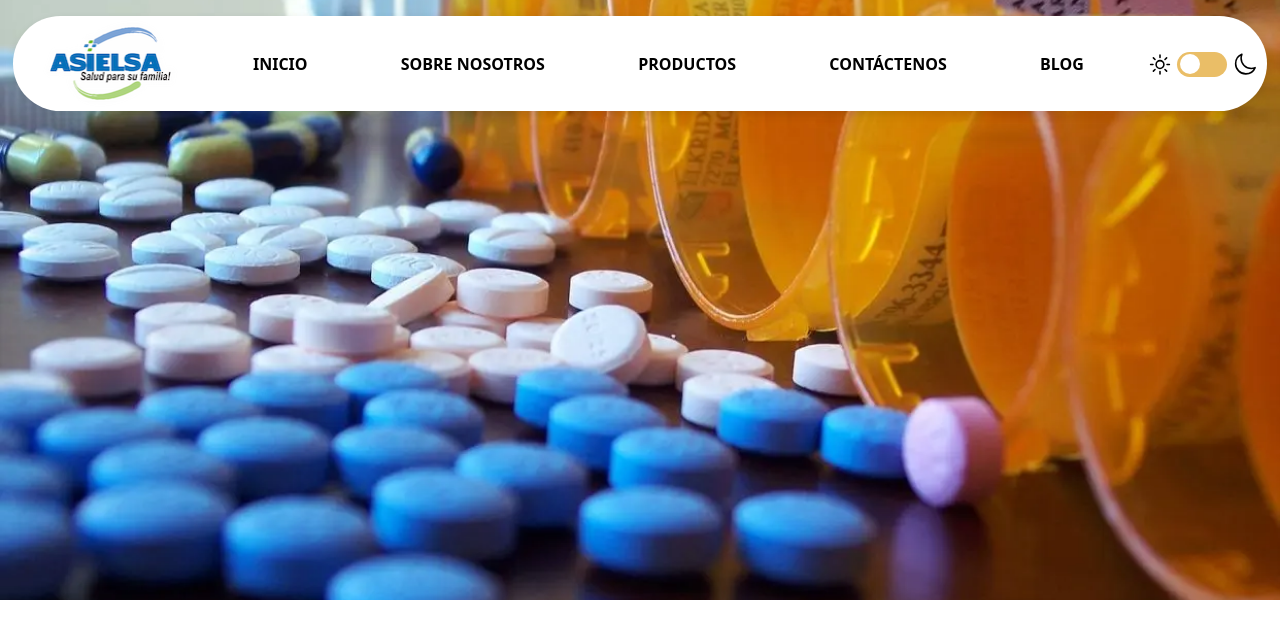
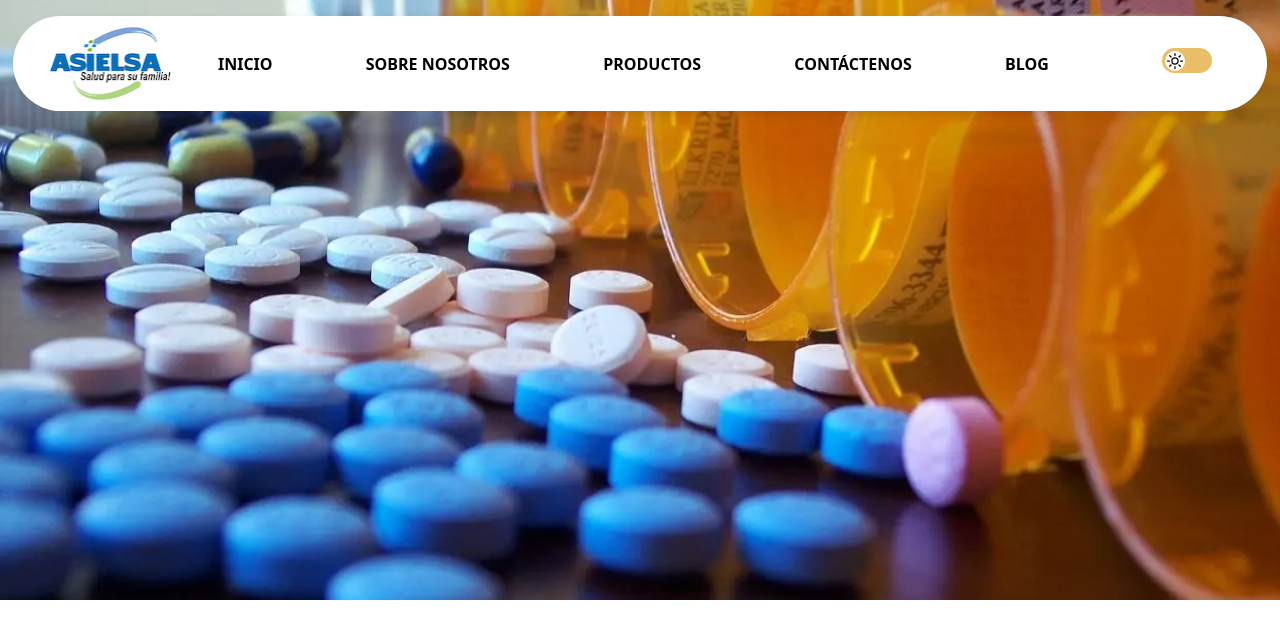
Before and after one commit to CarlosGonzalez20/pruebaT1F, a React (Vite) app in the folder drogueria-asiel/: page / in a window 1280 px wide. Shown: the top 638 px of the page. Built offline with nearby package versions, Linux system fonts and the light colour scheme.

Commit message:
agregando switch para cambio de tema

```diff
--- a/drogueria-asiel/src/components/SwitchTheme/switchtheme.css
+++ b/drogueria-asiel/src/components/SwitchTheme/switchtheme.css
@@ -18,11 +18,11 @@ body {
 
 /* Estilos para el switch */
 .switch-button {
-    position: absolute;
     display: inline-block;
     width: 50px;
     height: 25px;
-    top: 10px;
+    margin-left: 20px;
+    position: relative;
 }
 
 .switch-button__checkbox {
@@ -31,20 +31,23 @@ body {
 
 .ligth-icon, .dark-icon {
     position: absolute;
-    width: 100%;
-    height: 100%;
+    top: 50%;
+    transform: translateY(-50%);
+    width: 20px; /* Ajusta el tamaño de los SVG */
+    height: 20px;
     pointer-events: none;
+    transition: opacity 0.3s;
 }
 
 .ligth-icon {
-    left: -85%;
-    text-align: center;
+    left: 3px;
+    opacity: 1;
 }
 
 .dark-icon {
-    right: -85%;
-    top: 0;
-    text-align: center;
+    right: 3px;
+    opacity: 0;
+    color: black
 }
 
 .switch-button__label {
@@ -78,3 +81,11 @@ body {
 .switch-button__checkbox:checked + .switch-button__label::after {
     left: 27px;
 }
+
+.switch-button__checkbox:checked ~ .ligth-icon {
+    opacity: 0;
+}
+
+.switch-button__checkbox:checked ~ .dark-icon {
+    opacity: 1;
+}
--- a/drogueria-asiel/src/components/SwitchTheme/switchtheme.jsx
+++ b/drogueria-asiel/src/components/SwitchTheme/switchtheme.jsx
@@ -2,9 +2,7 @@ import { useState, useEffect } from "react";
 import "./switchtheme.css";
 
 function SwitchTheme() {
-    // Detectar el tema del sistema
     const getSystemTheme = () => window.matchMedia("(prefers-color-scheme: dark)").matches;
-
     const [isDarkMode, setIsDarkMode] = useState(getSystemTheme);
 
     const handleToggle = () => {
@@ -16,7 +14,6 @@ function SwitchTheme() {
         });
     };
 
-    // Efecto para sincronizar con el tema del sistema y guardar la preferencia
     useEffect(() => {
         const savedTheme = localStorage.getItem("theme");
         if (savedTheme) {
@@ -40,9 +37,6 @@ function SwitchTheme() {
 
     return (
         <div className="switch-button">
-            <svg xmlns="http://www.w3.org/2000/svg" fill="none" viewBox="0 0 24 24" strokeWidth="1.5" stroke="currentColor" className="ligth-icon">
-                <path strokeLinecap="round" strokeLinejoin="round" d="M12 3v2.25m6.364.386-1.591 1.591M21 12h-2.25m-.386 6.364-1.591-1.591M12 18.75V21m-4.773-4.227-1.591 1.591M5.25 12H3m4.227-4.773L5.636 5.636M15.75 12a3.75 3.75 0 1 1-7.5 0 3.75 3.75 0 0 1 7.5 0Z" />
-            </svg>
             <input
                 type="checkbox"
                 id="switch-label"
@@ -51,6 +45,9 @@ function SwitchTheme() {
                 onChange={handleToggle}
             />
             <label htmlFor="switch-label" className="switch-button__label"></label>
+            <svg xmlns="http://www.w3.org/2000/svg" fill="none" viewBox="0 0 24 24" strokeWidth="1.5" stroke="currentColor" className="ligth-icon">
+                <path strokeLinecap="round" strokeLinejoin="round" d="M12 3v2.25m6.364.386-1.591 1.591M21 12h-2.25m-.386 6.364-1.591-1.591M12 18.75V21m-4.773-4.227-1.591 1.591M5.25 12H3m4.227-4.773L5.636 5.636M15.75 12a3.75 3.75 0 1 1-7.5 0 3.75 3.75 0 0 1 7.5 0Z" />
+            </svg>
             <svg xmlns="http://www.w3.org/2000/svg" fill="none" viewBox="0 0 24 24" strokeWidth="1.5" stroke="currentColor" className="dark-icon">
                 <path strokeLinecap="round" strokeLinejoin="round" d="M21.752 15.002A9.72 9.72 0 0 1 18 15.75c-5.385 0-9.75-4.365-9.75-9.75 0-1.33.266-2.597.748-3.752A9.753 9.753 0 0 0 3 11.25C3 16.635 7.365 21 12.75 21a9.753 9.753 0 0 0 9.002-5.998Z" />
             </svg>
--- a/drogueria-asiel/src/components/navbar/navbar.css
+++ b/drogueria-asiel/src/components/navbar/navbar.css
@@ -1,5 +1,6 @@
 .navbar {
     position: fixed;
+    display: flex;
     top: 2%;
     left: 1%;
     width: 98%;
@@ -9,7 +10,6 @@
     color: var(--text-color);
     z-index: 1000;
     padding: 10px 20px;
-    display: flex;
     align-items: center;
     justify-content: space-between;
     box-shadow: 0 4px 10px var(--box-shadow-color);
@@ -36,6 +36,7 @@
     display: flex;
     list-style: none;
     justify-content: center;
+    align-items: center;
     gap: 5%;
     margin-left: 0;
     padding: 0;
@@ -46,8 +47,7 @@
     cursor: pointer;
 }
 
-/* Efecto de hover moderno */
-.menu li{
+.menu li {
     padding: 10px 20px;
     font-size: 16px;
     font-weight: bold;
@@ -57,7 +57,7 @@
     position: relative;
 }
 
-.menu li:not(.switch-no-hover):after {
+.menu li:after {
     content: '';
     position: absolute;
     width: 0;
@@ -68,21 +68,19 @@
     transition: all 0.3s ease-in-out;
 }
 
-.menu li:not(.switch-no-hover):hover {
+.menu li:hover {
     color: var(--text-color);
     transform: scale(1.05);
 }
 
-.menu li:not(.switch-no-hover):hover::after {
+.menu li:hover::after {
     width: 100%;
     left: 0;
 }
 
-.menu li:not(.switch-no-hover):hover {
+.menu li:hover {
     text-shadow: 2px 2px 4px var(--box-shadow-color);
 }
-
-/* Menú flotante */
 
 .menu-toggle {
     display: none;
@@ -92,7 +90,7 @@
     width: 40px;
     height: 40px;
     border-radius: 50%;
-    background-color: var(--background-color);
+    background-color: gray;
     color: var(--text-color);
     box-shadow: 0 2px 5px var(--box-shadow-color);
     border: none;
@@ -111,7 +109,6 @@
     transition: all 0.3s ease;
 }
 
-/* Menú flotante */
 .menu.open {
     display: flex;
     flex-direction: column;
@@ -122,7 +119,7 @@
     color: var(--text-color);
     border-radius: 8px;
     box-shadow: 0 4px 10px var(--box-shadow-color);
-    padding: 10px;
+    padding: 10px 10px 20px 10px;
     z-index: 1000;
 }
 
@@ -139,6 +136,7 @@
         height: auto;
         padding: 15px;
         border-radius: 0;
+        box-shadow: none;
     }
 
     .menu {
@@ -148,6 +146,15 @@
     .menu-toggle {
         display: flex;
     }
+
+    .menu.open li {
+        padding: 10px 20px;
+        text-align: right;
+    }
+
+    .menu.open li:last-child {
+        margin-top: 10px;
+    }
 }
 
 @media (max-width: 480px) {
--- a/drogueria-asiel/src/components/navbar/navbar.jsx
+++ b/drogueria-asiel/src/components/navbar/navbar.jsx
@@ -1,7 +1,7 @@
 import React, { useState } from "react";
 import "./navbar.css";
 import logo from "../../assets/Images/Logo_ASIELSA_01-11829bbd.webp";
-import Switch from "../SwitchTheme/switchtheme";
+import SwitchTheme from "../SwitchTheme/switchtheme";
 
 const Navbar = () => {
     const [isMenuOpen, setIsMenuOpen] = useState(false);
@@ -21,7 +21,7 @@ const Navbar = () => {
                 <a href="#productos"><li>PRODUCTOS</li></a>
                 <a href="#contacto"><li>CONTÁCTENOS</li></a>
                 <a href="#blog"><li>BLOG</li></a>
-                <li className="switch-no-hover"><Switch /></li>
+                <li><SwitchTheme /></li>
             </ul>
             <button className="menu-toggle" onClick={toggleMenu}>
                 <span></span>
```
